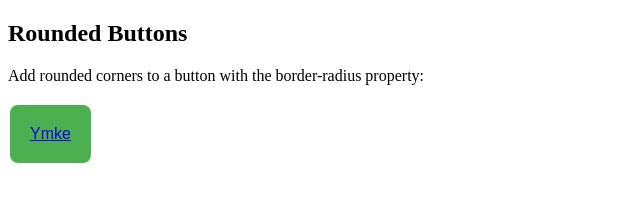
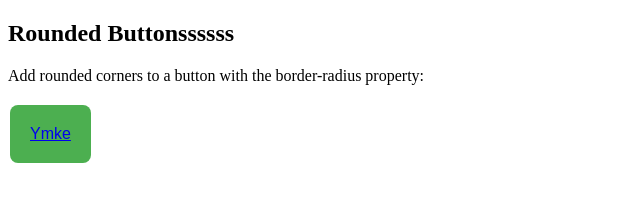
Before and after one commit to ymkevaes/ymkevaes.github.io, a plain HTML site: page knoppen.html in a window 1280 px wide. Shown: the full height of the page, 0-640 px from the left. Drawn offline with Linux system fonts and the light colour scheme.

Commit message:
Update knoppen.html

```diff
--- a/knoppen.html
+++ b/knoppen.html
@@ -23,7 +23,7 @@
 </head>
 <body>
 
-<h2>Rounded Buttons</h2>
+<h2>Rounded Buttonssssss</h2>
 <p>Add rounded corners to a button with the border-radius property:</p>
 
     <button class="button button3"><a href="index.html">Ymke</a></button>
```
